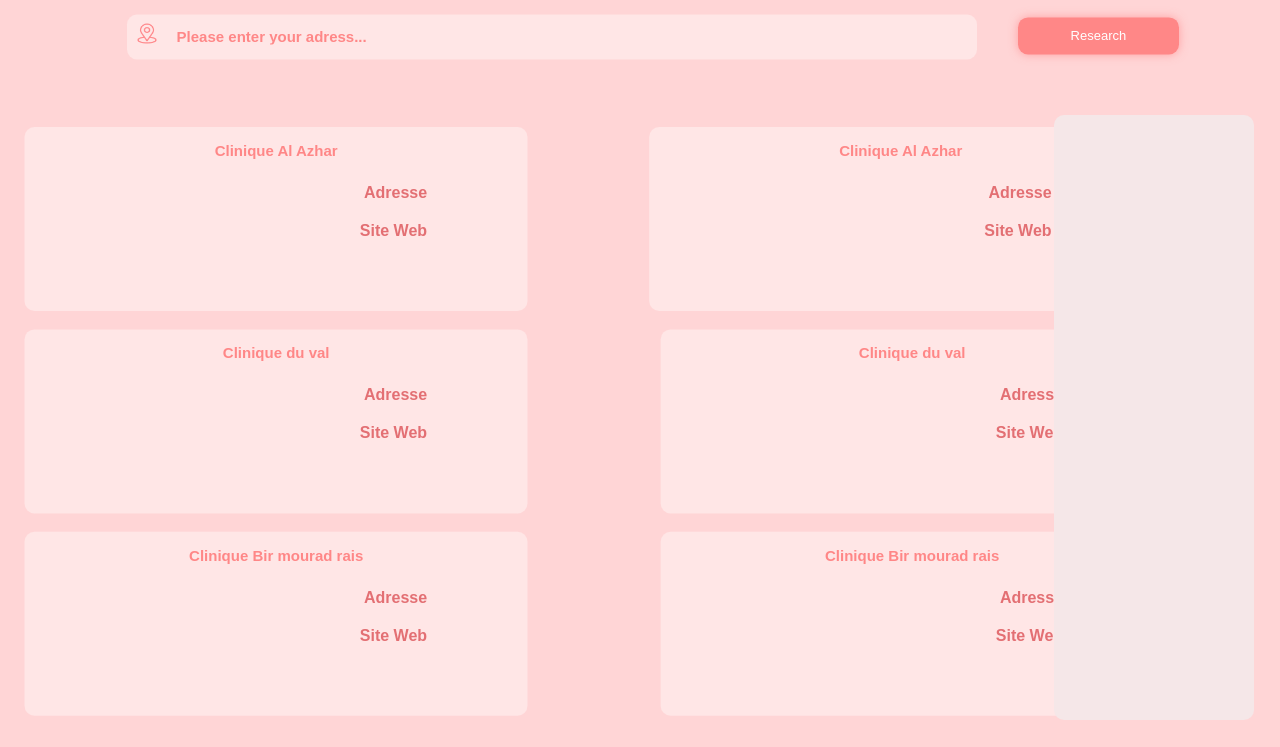
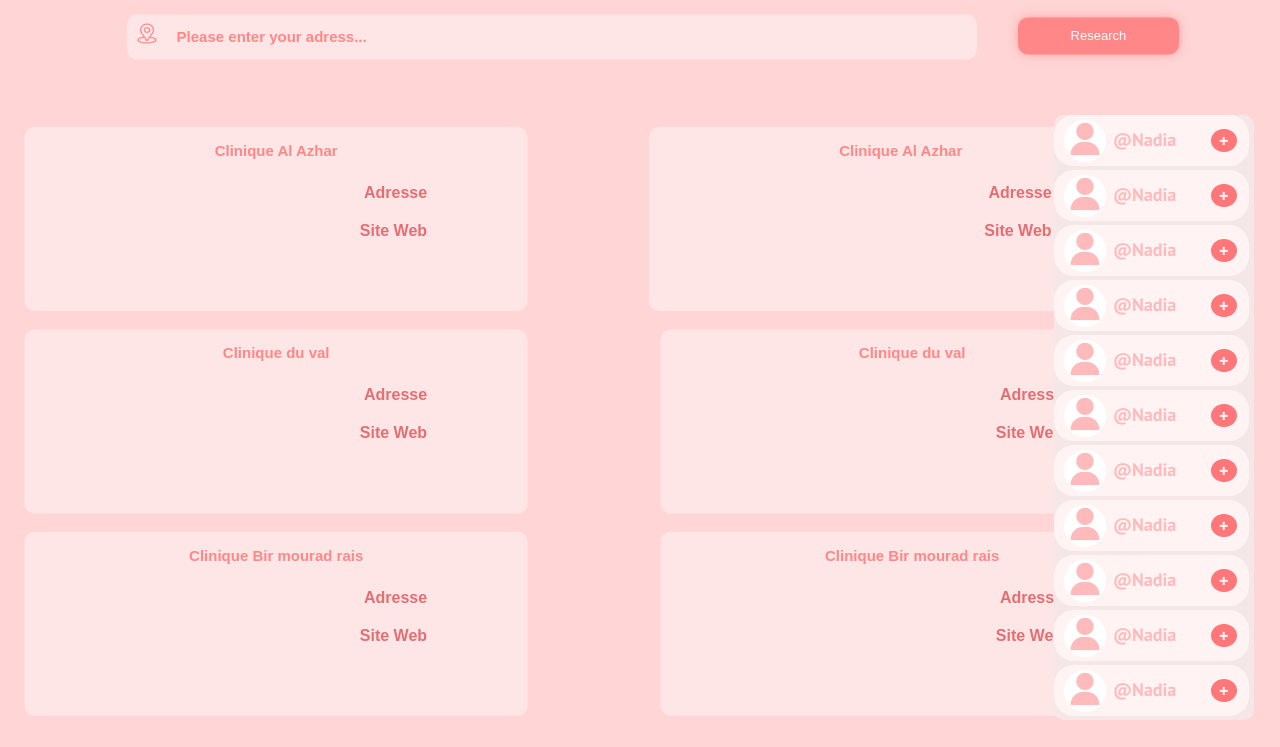
Before and after one commit to meriemhcn/PinkOctober, a website: page frontend/HTML/index4.html in a window 1280 px wide. Shown: the part 61-808 px from the top of the page. Drawn offline with Linux system fonts and the light colour scheme.

Commit message:
images plus changements

```diff
--- a/frontend/HTML/index4.html
+++ b/frontend/HTML/index4.html
@@ -82,6 +82,17 @@
                     </div>
                 </div>
                 <div class="RectangleMarge">
+                    <img class="users"src="..\images\Group 32.png">
+                    <img class="users"src="..\images\Group 32.png">
+                    <img class="users"src="..\images\Group 32.png">
+                    <img class="users"src="..\images\Group 32.png">
+                    <img class="users"src="..\images\Group 32.png">
+                    <img class="users"src="..\images\Group 32.png">
+                    <img class="users"src="..\images\Group 32.png">
+                    <img class="users"src="..\images\Group 32.png">
+                    <img class="users"src="..\images\Group 32.png">
+                    <img class="users"src="..\images\Group 32.png">
+                    <img class="users"src="..\images\Group 32.png">
 
                 </div>
     </div>
```
Also changed, not shown: frontend/images/Val.jpg (added), frontend/images/azhar.jpg (added), frontend/images/rais.jpg (added).
